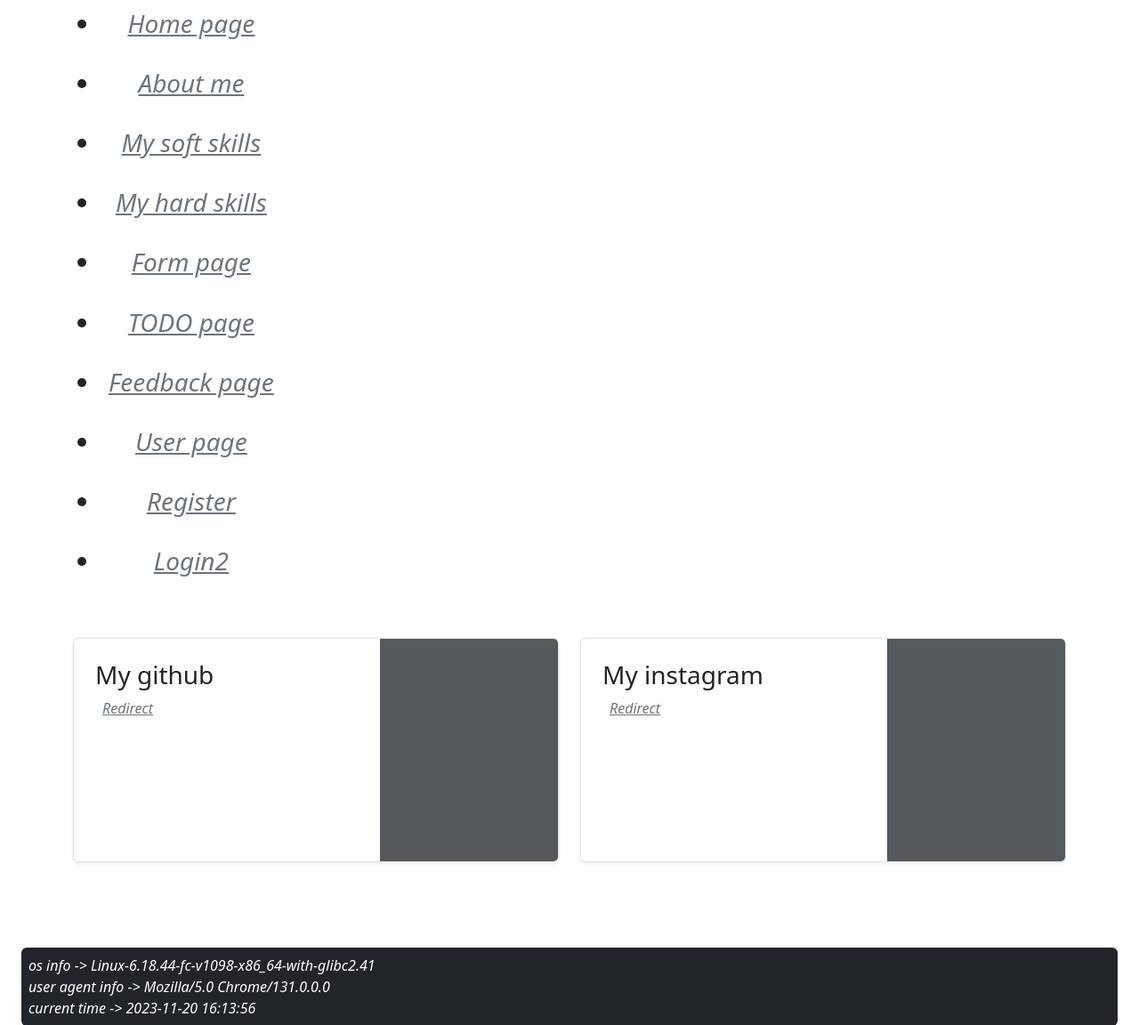
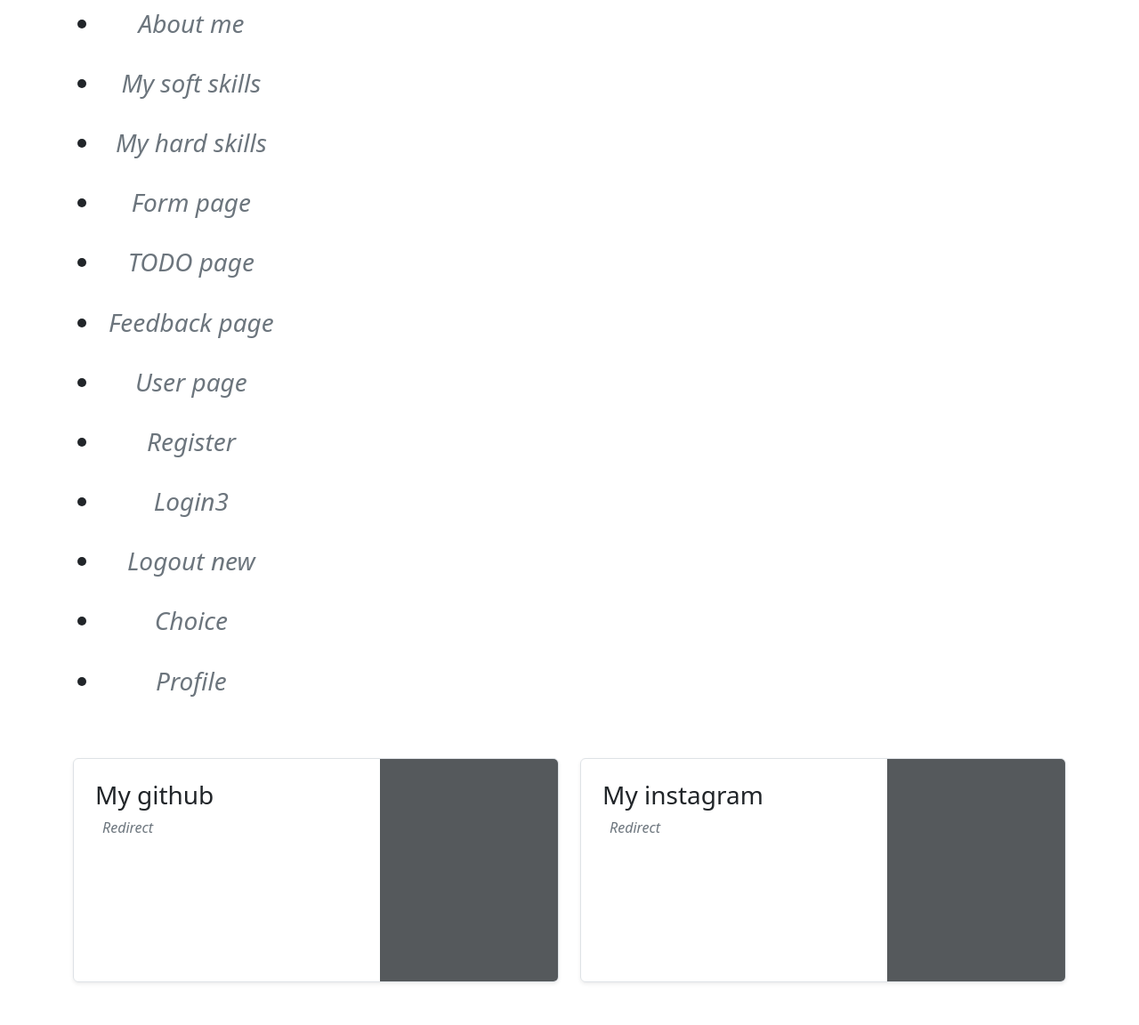
Before and after one commit to Marian1309/Flask, a Flask app: page / in a window 1280 px wide. Shown: the part 204-1356 px from the top of the page at 89% size. Run offline with Flask 3, Linux system fonts and the light colour scheme.

Commit message:
all tasks lab8

```diff
--- a/app/__init__.py
+++ b/app/__init__.py
@@ -2,6 +2,7 @@ from flask import Flask
 from flask_sqlalchemy import SQLAlchemy
 from flask_migrate import Migrate
 from flask_uploads import UploadSet, configure_uploads, IMAGES
+from flask_login import LoginManager
 
 
 app = Flask(__name__)
@@ -11,5 +12,8 @@ configure_uploads(app, photos)
 app.config.from_object('config')
 db = SQLAlchemy(app)
 migrate = Migrate(app, db)
+login_manager = LoginManager(app)
+login_manager.login_view = 'login3'
+login_manager.login_message_category = 'info'
 
 from app import views
--- a/app/static/css/styles.css
+++ b/app/static/css/styles.css
@@ -104,3 +104,7 @@ h1.title,
 nav {
   text-align: center;
 }
+
+a{
+    text-decoration: none;
+}
--- a/app/templates/login2.html
+++ b/app/templates/login2.html
@@ -4,7 +4,7 @@
 {% from "macros.html" import render_field %}
     <div class="centered p-4">
     <h2>Login page</h2>
-    <form action="{{ url_for('login2') }}" method="post" class="row g-3" novalidate>
+    <form action="{{ url_for('login3') }}" method="post" class="row g-3" novalidate>
         <div class="form-outline">
             {{ form.hidden_tag() }}
             {{ render_field(form.email, class="form-control", placeholder="Enter your email here") }}<br>
--- a/app/views.py
+++ b/app/views.py
@@ -9,6 +9,7 @@ import json
 from .forms import LoginForm, RegistrationForm, LogoutForm, LoginForm2, ChangePasswordForm, AddCookieForm, DeleteCookieForm, DeleteAllCookiesForm, ItemForm, FeedbackForm, UserForm, ChangeUserForm, DeleteUserForm
 from .models import Todo, db, Feedback, User
 from werkzeug.utils import secure_filename
+from flask_login import login_user, current_user, logout_user, login_required
 
 my_soft_skills = ["communication", "hard-working", "polite"]
 
@@ -17,7 +18,6 @@ my_hard_skills = ["Java", "Spring", "OOD", "Rest api", "MySql", "Postgresql", "P
 cookies = []
 
 nav_links = [
-    {"text": "Home page", "url": "home"},
     {"text": "About me", "url": "about"},
     {"text": "My soft skills", "url": "soft_skills"},
     {"text": "My hard skills", "url": "hard_skills"},
@@ -26,8 +26,42 @@ nav_links = [
     {"text": "Feedback page", "url": "feedback"},
     {"text": "User page", "url": "user"},
     {"text": "Register", "url": "register"},
-    {"text": "Login2", "url": "login2"}
+    {"text": "Login3", "url": "login3"},
+    {"text": "Logout new", "url": "logout_new"},
+    {"text": "Choice", "url": "choice"},
+    {"text": "Profile", "url": "my_profile"}
 ]
+
+
+@app.route("/login3", methods=['GET', 'POST'])
+def login3():
+    if current_user.is_authenticated:
+        return redirect(url_for('choice'))
+    form = LoginForm2()
+    if form.validate_on_submit():
+        user = User.query.filter_by(email=form.email.data).first()
+        login_user(user, remember=form.remember.data)
+        flash('You have been logged in!', category='success')
+        return redirect(url_for('base'))
+    return render_template('login2.html', form=form)
+
+
+@app.route("/choice")
+def choice():
+    return render_template('choice.html')
+
+
+@app.route('/my_profile')
+@login_required
+def my_profile():
+    return render_template('my_profile.html', user=current_user)
+
+
+@app.route("/logout-new")
+def logout_new():
+    logout_user()
+    flash("You have been logged out", category='success')
+    return redirect(url_for('base'))
 
 
 @app.route("/register", methods=['GET', 'POST'])
```
Also changed, not shown: app/models.py (+9 -3 lines), app/templates/choice.html (added, +21 -0 lines), app/templates/my_profile.html (added, +32 -0 lines), README.md, 9 other files.
